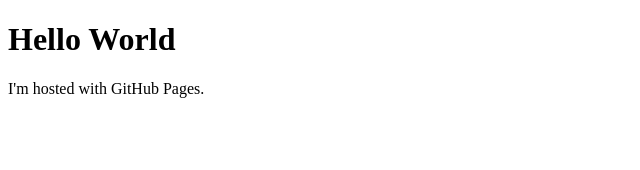
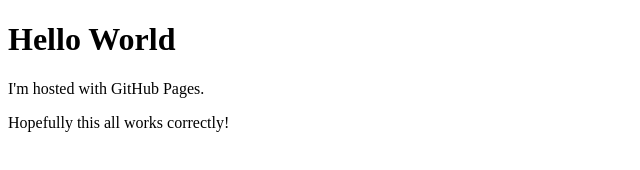
Before and after one commit to Accident-Prone/Accident-Prone.github.io, a plain HTML site: page index.html in a window 1280 px wide. Shown: the whole page, without its empty margins (0-640 px from the left). Drawn offline with Linux system fonts and the light colour scheme.

Commit message:
Update index.html

```diff
--- a/index.html
+++ b/index.html
@@ -3,5 +3,6 @@
 <body>
 <h1>Hello World</h1>
 <p>I'm hosted with GitHub Pages.</p>
+<p>Hopefully this all works correctly!</p>
 </body>
 </html>
```
